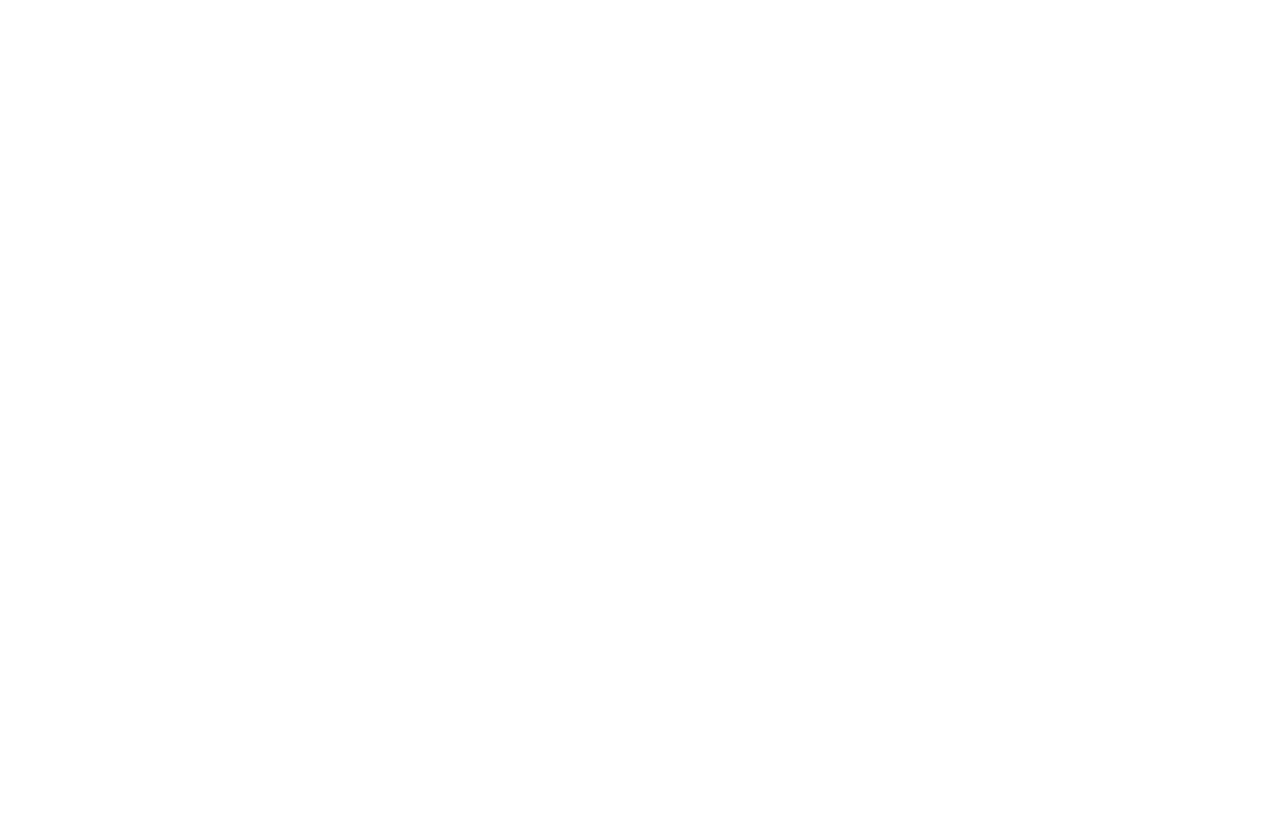
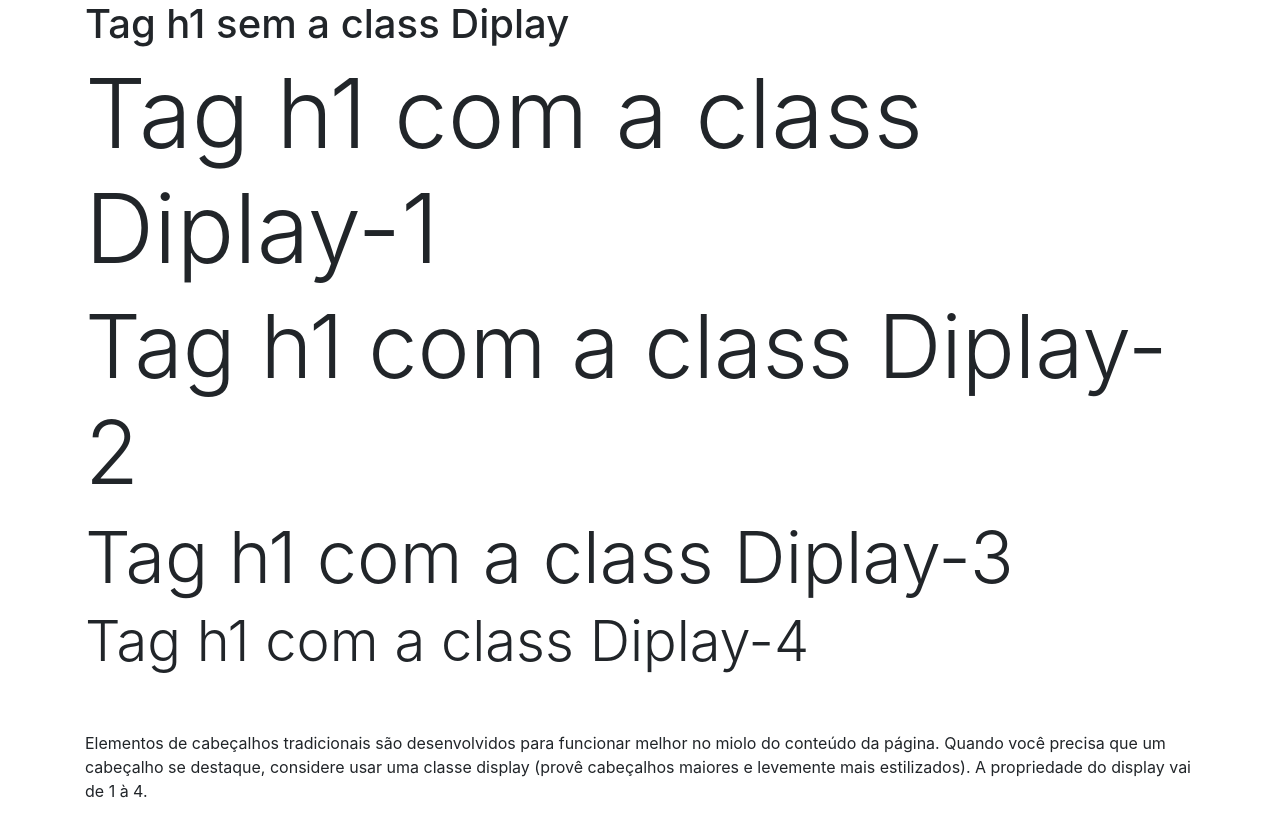
Before and after one commit to BrunoDalmasso/Bootstrap, a plain HTML site: page Fundamentos/Display/index.html in a window 1280 px wide. Drawn offline with Linux system fonts and the light colour scheme.

Commit message:
Update index.html

```diff
--- a/Fundamentos/Display/index.html
+++ b/Fundamentos/Display/index.html
@@ -12,7 +12,19 @@
 
     <body>
         <div class="container">
+            <h1>Tag h1 sem a class Diplay</h1>
+            <h1 class="display-1">Tag h1 com a class Diplay-1</h1>
 
+            <h1 class="display-2">Tag h1 com a class Diplay-2</h1>
+            <h1 class="display-3">Tag h1 com a class Diplay-3</h1>
+            <h1 class="display-4">Tag h1 com a class Diplay-4</h1>
+
+            <br>
+            <br>
+
+            <p>
+                Elementos de cabeçalhos tradicionais são desenvolvidos para funcionar melhor no miolo do conteúdo da página. Quando você precisa que um cabeçalho se destaque, considere usar uma classe display (provê cabeçalhos maiores e levemente mais estilizados). A propriedade do display vai de 1 à 4.
+            </p>
         </div>
 
         <footer>
```
